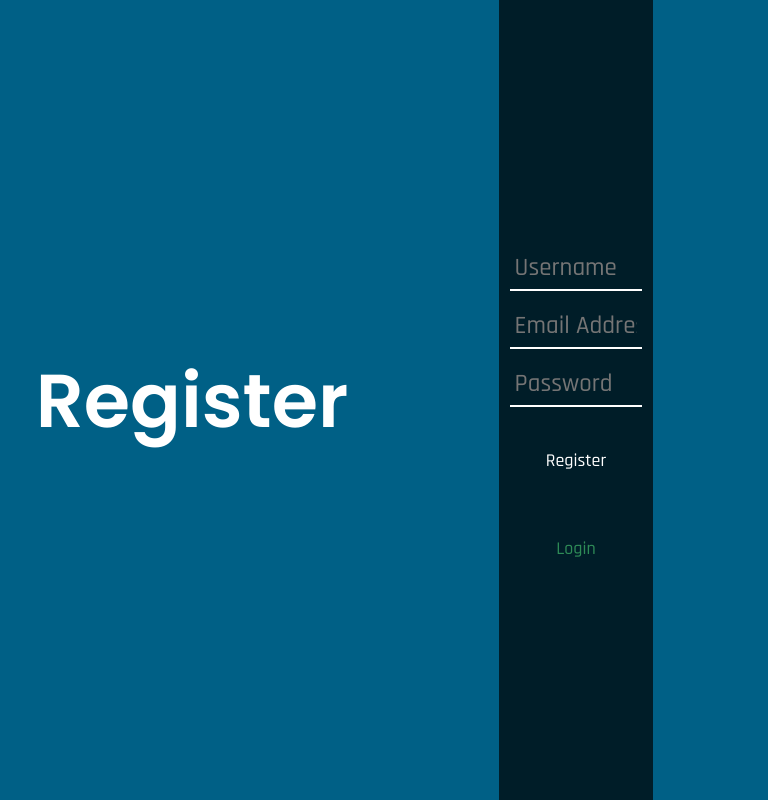
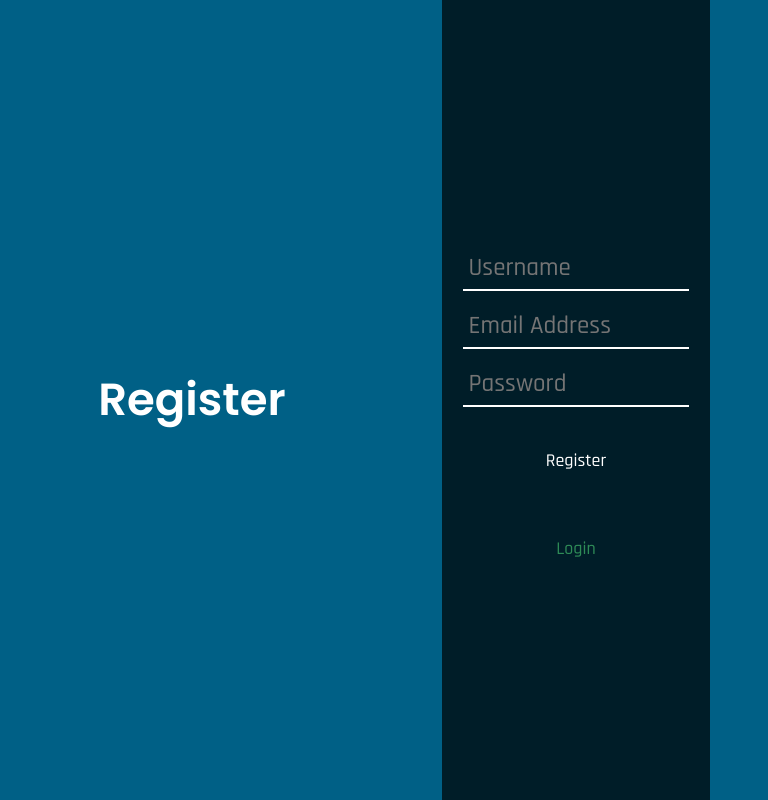
Before and after one commit to louisruocco/Todo-List, a Node server app: page /register in a window 768 px wide. Run offline with Node 20, Linux system fonts and the light colour scheme.

Commit message:
reswponsive design for iPads done

```diff
--- a/public/css/styles.css
+++ b/public/css/styles.css
@@ -282,7 +282,11 @@ input {
 }
 
 @media only screen and (min-width: 700px) and (max-width: 800px) {
-    .container {
+    .container h1 {
+        font-size: 45px;
+    }
 
+    .input-section {
+        width: 70%;
     }
 }
```
